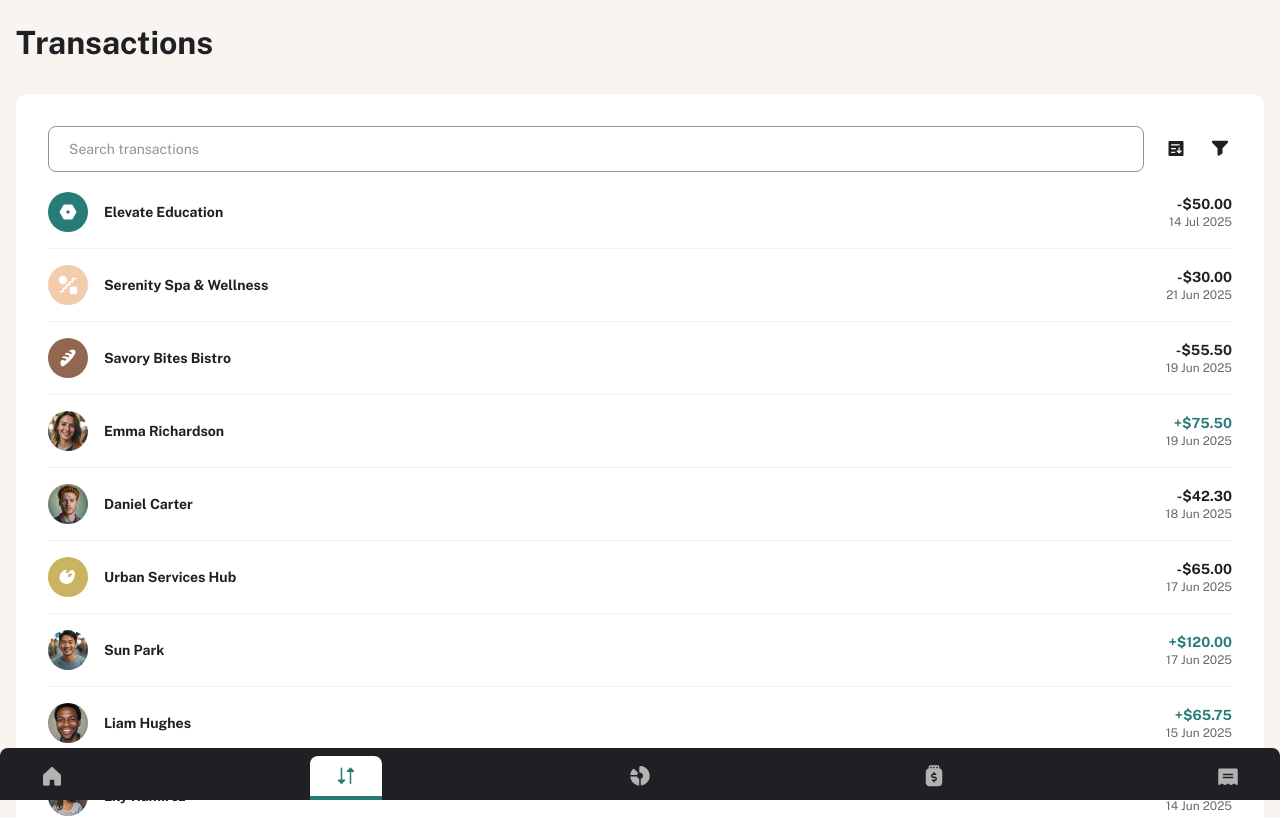
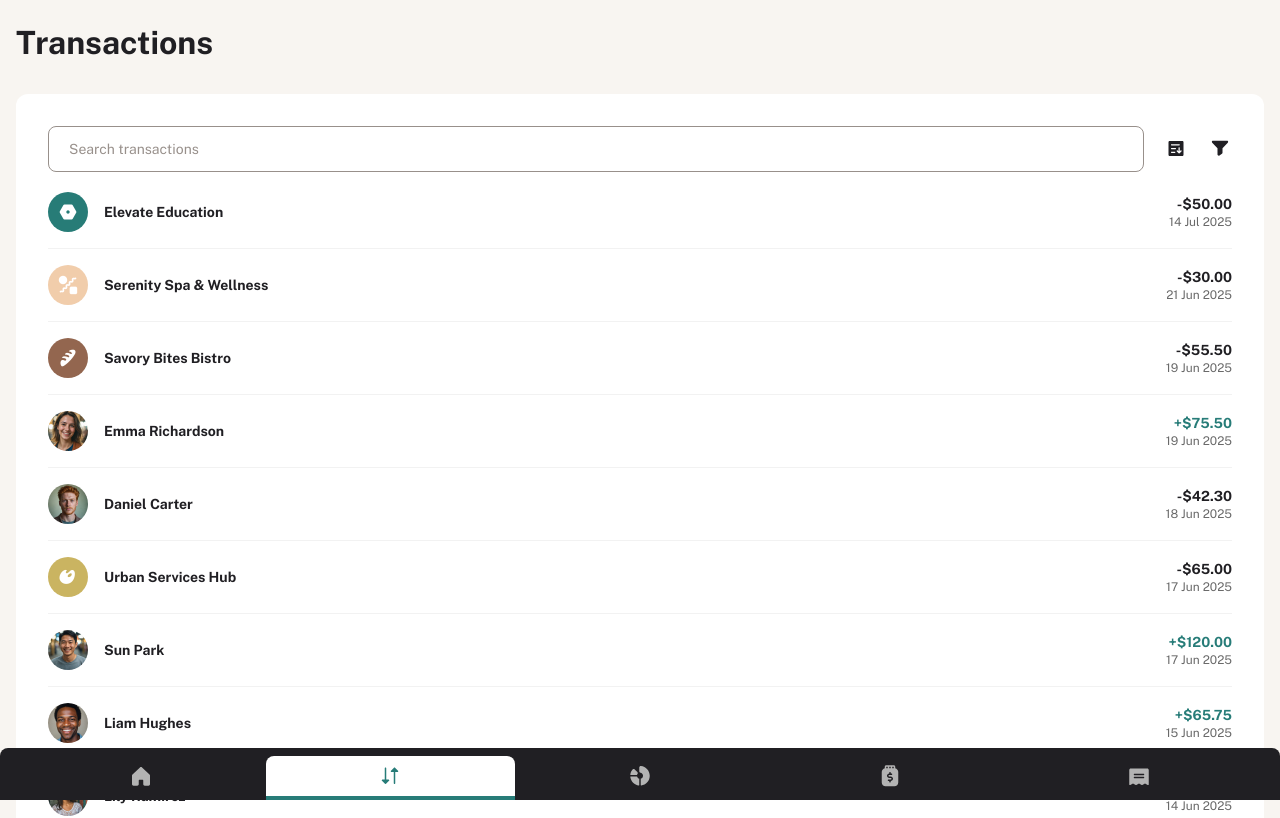
Before and after one commit to alexisborron/personal-finance-app, a React (Vite) app: page /transactions in a window 1280 px wide. Shown: the top 818 px of the page. Built offline with nearby package versions, Linux system fonts and the light colour scheme.

Commit message:
fix prop on searchbar on TransactionsPage, fix sidebar icon overflow on mobile

```diff
--- a/src/components/Sidebar.jsx
+++ b/src/components/Sidebar.jsx
@@ -1,14 +1,26 @@
 import { NavLink } from "react-router-dom";
 
 function navLinkClass({ isActive }) {
-  return `block border-b-4 px-300 pt-100 pb-100 ${isActive ? "rounded-t-lg border-green bg-white" : "border-transparent"}`;
+  return `
+    flex
+    flex-col
+    items-center
+    justify-center
+    w-full h-full
+    pt-100 pb-100
+    ${isActive ? "rounded-t-lg border-b-green border-b-4 bg-white" : "border-b-transparent border-b-4"}
+  `;
 }
 
 function Sidebar() {
   return (
     <nav className="bg-grey-900 fixed bottom-0 left-0 z-50 w-full rounded-t-lg px-200 pt-100">
-      <ul className="flex items-end justify-between">
-        <li className="flex h-full flex-col items-center">
+      <ul className="flex h-full w-full items-end justify-around">
+        {" "}
+        {/* ul is still the flex container */}
+        <li className="flex h-full flex-1 flex-col items-center justify-center">
+          {" "}
+          {/* Each li grows and acts as a flex container for its NavLink */}
           <NavLink to="/" className={navLinkClass}>
             {({ isActive }) => (
               <div className="flex h-6 w-6 items-center justify-center">
@@ -28,7 +40,7 @@ function Sidebar() {
             )}
           </NavLink>
         </li>
-        <li className="flex h-full flex-col items-center">
+        <li className="flex h-full flex-1 flex-col items-center justify-center">
           <NavLink to="/transactions" className={navLinkClass}>
             {({ isActive }) => (
               <div className="flex h-6 w-6 items-center justify-center">
@@ -48,7 +60,7 @@ function Sidebar() {
             )}
           </NavLink>
         </li>
-        <li className="flex h-full flex-col items-center">
+        <li className="flex h-full flex-1 flex-col items-center justify-center">
           <NavLink to="/budgets" className={navLinkClass}>
             {({ isActive }) => (
               <div className="flex h-6 w-6 items-center justify-center">
@@ -68,7 +80,7 @@ function Sidebar() {
             )}
           </NavLink>
         </li>
-        <li className="flex h-full flex-col items-center">
+        <li className="flex h-full flex-1 flex-col items-center justify-center">
           <NavLink to="/pots" className={navLinkClass}>
             {({ isActive }) => (
               <div className="flex h-6 w-6 items-center justify-center">
@@ -88,7 +100,7 @@ function Sidebar() {
             )}
           </NavLink>
         </li>
-        <li className="flex h-full flex-col items-center">
+        <li className="flex h-full flex-1 flex-col items-center justify-center">
           <NavLink to="/bills" className={navLinkClass}>
             {({ isActive }) => (
               <div className="flex h-6 w-6 items-center justify-center">
--- a/src/hooks/useTransactionSearch.jsx
+++ b/src/hooks/useTransactionSearch.jsx
@@ -21,6 +21,7 @@ export default function useTransactionSearch(allTransactions, initialCategory) {
 
   const handleSearchChange = (event) => {
     setSearchText(event.target.value);
+    setCurrentPage(0);
   };
 
   const handlePageChange = (selectedPage) => {
--- a/src/pages/Transactions/TransactionsPage.jsx
+++ b/src/pages/Transactions/TransactionsPage.jsx
@@ -68,7 +68,7 @@ export default function TransactionsPage({ data }) {
       <section className="card-base mt-400 bg-white py-250 sm:py-400">
         <div className="relative mb-50 flex items-center gap-250">
           <InputField
-            searchHandler={handleSearchChange}
+            onChange={handleSearchChange}
             value={searchText}
             placeholder="Search transactions"
           />
```
